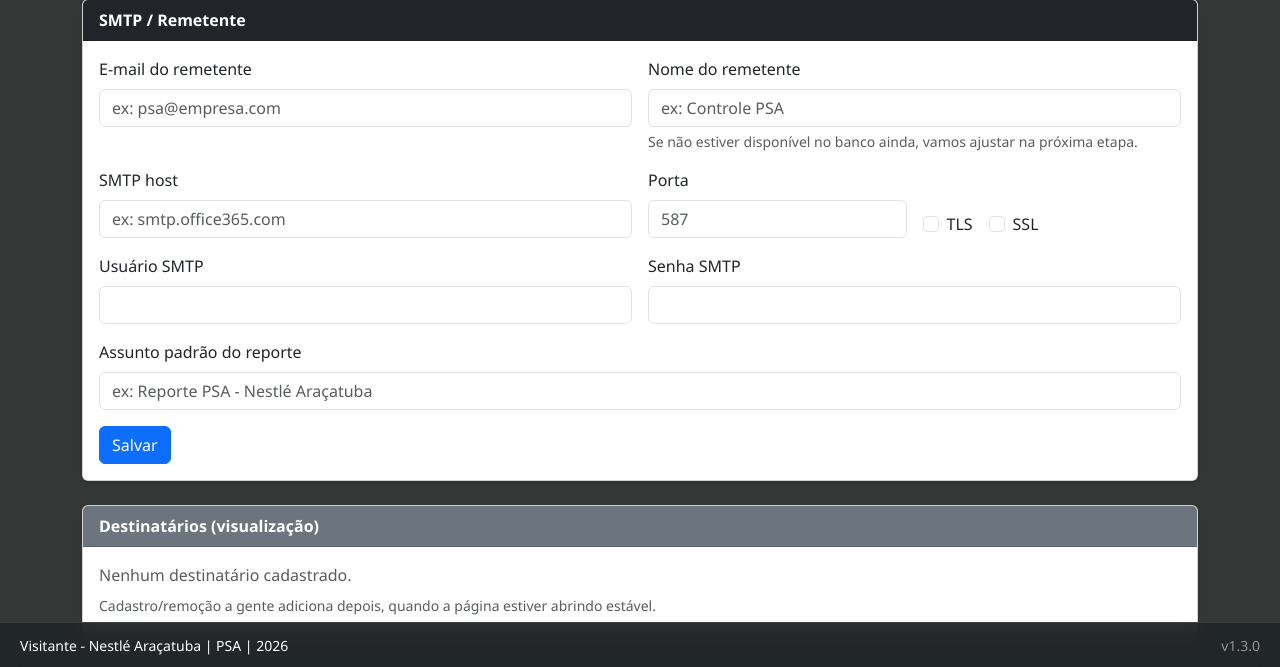
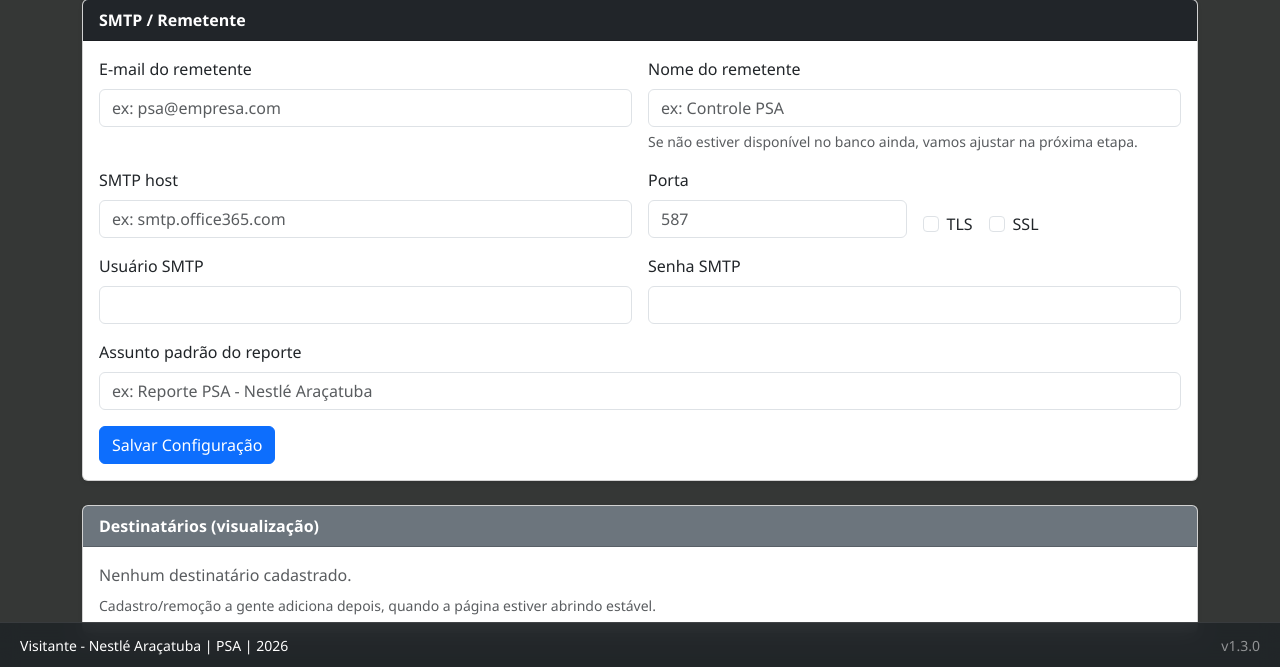
Before and after one commit to marcioc-silva/psa, a Python web app: template app/templates/admin/config.html in a window 1280 px wide. Shown: the part 132-799 px from the top of the page. Run offline with Jinja, Linux system fonts and the light colour scheme; the template is opened without the code that fills it, so the values that code supplies are empty; some libraries are stand-ins or nearby versions.

Commit message:
Update button text for saving configuration

```diff
--- a/app/templates/admin/config.html
+++ b/app/templates/admin/config.html
@@ -94,8 +94,8 @@
         </div>
 
         <div class="mt-3 d-flex gap-2">
-          <button class="btn btn-primary" type="submit">
-            Salvar
+          <button type="submit" name="acao" value="salvar_config" class="btn btn-primary">
+              Salvar Configuração
           </button>
         </div>
       </form>
```
